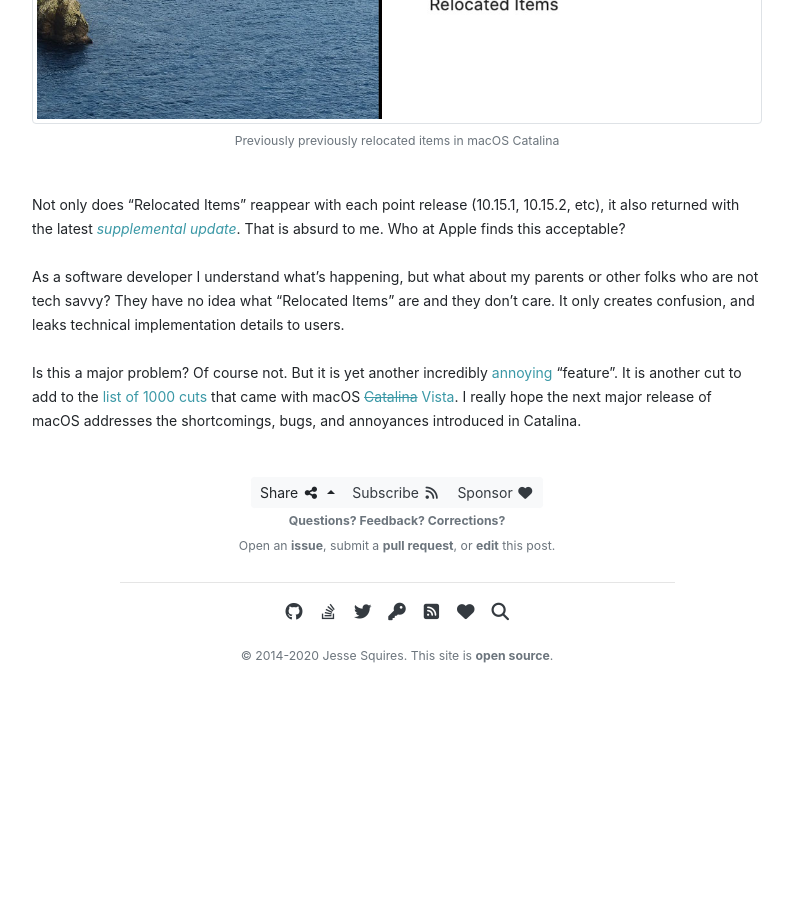
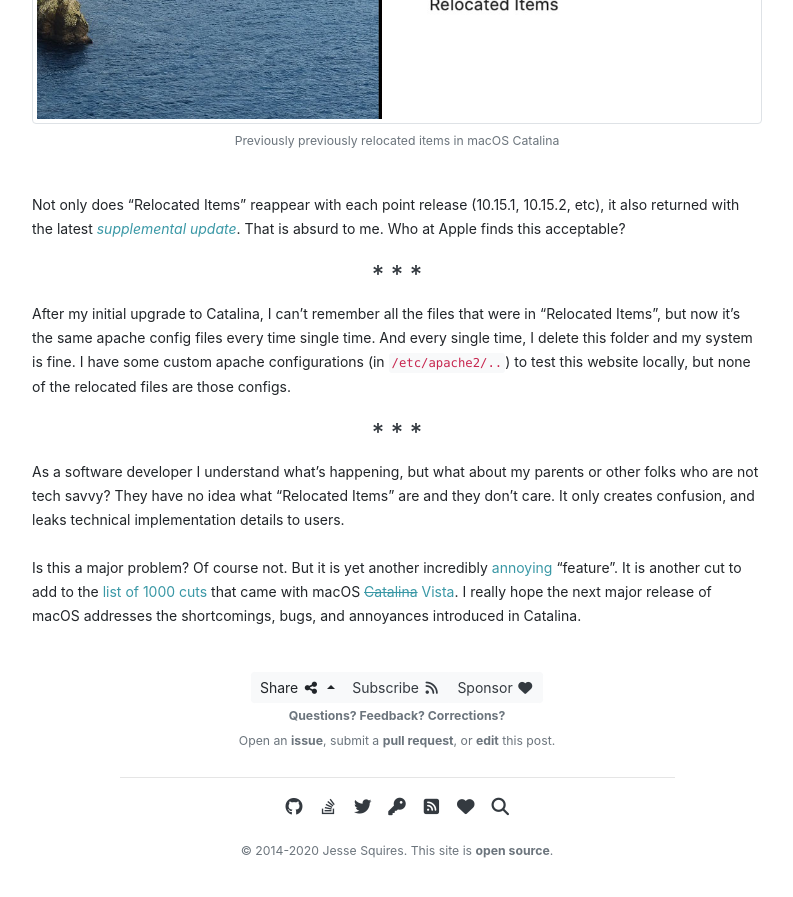
Before and after one commit to jessesquires/jessesquires.com, a Jekyll site: the page built from _posts/2020-04-11-previously-previously-previously-relocated-items-in-macos-catalina.md, in a window 1280 px wide and 900 px high, scrolled down 618 px. Shown: the top 897 px of the window, without its empty margins (243-1036 px from the left). Built offline with Jekyll 4.4.1, drawn with Linux system fonts in a browser that asks for light colours; nearby versions of some CDN libraries; library files that are not in the unit come from our copies; before the commit the page ends 1338 px from its top, so only the background shows below that.

Commit message:
[edit post] previously relocated items

```diff
--- a/_posts/2020-04-11-previously-previously-previously-relocated-items-in-macos-catalina.md
+++ b/_posts/2020-04-11-previously-previously-previously-relocated-items-in-macos-catalina.md
@@ -19,6 +19,12 @@ When I first upgraded to macOS Catalina, there was a "Relocated Items" folder on
 
 Not only does "Relocated Items" reappear with each point release (10.15.1, 10.15.2, etc), it also returned with the latest [*supplemental update*](https://9to5mac.com/2020/04/08/apple-releases-macos-10-15-4-supplemental-update/). That is absurd to me. Who at Apple finds this acceptable?
 
+{% include break.html %}
+
+After my initial upgrade to Catalina, I can't remember all the files that were in "Relocated Items", but now it's the same apache config files every time single time. And every single time, I delete this folder and my system is fine. I have some custom apache configurations (in `/etc/apache2/..`) to test this website locally, but none of the relocated files are those configs.
+
+{% include break.html %}
+
 As a software developer I understand what's happening, but what about my parents or other folks who are not tech savvy? They have no idea what "Relocated Items" are and they don't care. It only creates confusion, and leaks technical implementation details to users.
 
 Is this a major problem? Of course not. But it is yet another incredibly [annoying](https://mjtsai.com/blog/2019/07/23/annoying-catalina-security-features/) "feature". It is another cut to add to the [list of 1000 cuts](https://mjtsai.com/blog/2019/10/15/catalina-system-issues/) that came with macOS [~~Catalina~~ Vista](https://tyler.io/macos-10-15-vista/). I really hope the next major release of macOS addresses the shortcomings, bugs, and annoyances introduced in Catalina.
```
